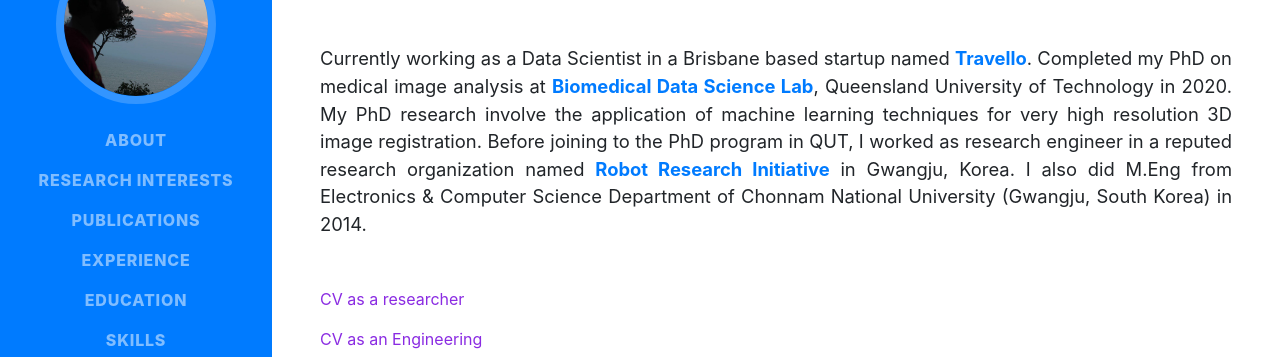
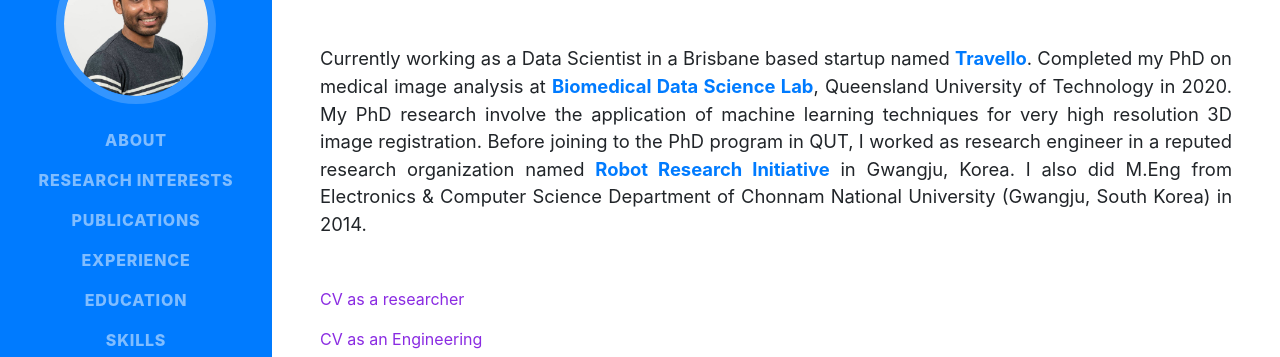
Before and after one commit to azizmonir/azizmonir.github.io, a website with bundled scripts: page index.html in a window 1280 px wide. Shown: the part 232-589 px from the top of the page. Built offline with nearby package versions, Linux system fonts and the light colour scheme; a web font is replaced by a local one.

Commit message:
changed profile pic

```diff
--- a/index.html
+++ b/index.html
@@ -30,7 +30,8 @@
     <a class="navbar-brand js-scroll-trigger" href="#page-top">
       <span class="d-block d-lg-none">Abdul Aziz</span>
       <span class="d-none d-lg-block">
-        <img class="img-fluid img-profile rounded-circle mx-auto mb-2" src="img/001.jpg" alt="">
+        <!-- Profile Pic -->
+        <img class="img-fluid img-profile rounded-circle mx-auto mb-2" src="img/Aziz_image.jpg" alt="">
       </span>
     </a>
     <button class="navbar-toggler" type="button" data-toggle="collapse" data-target="#navbarSupportedContent" aria-controls="navbarSupportedContent" aria-expanded="false" aria-label="Toggle navigation">
```
Also changed, not shown: img/001.jpg (deleted), img/Aziz_image.jpg (added).
